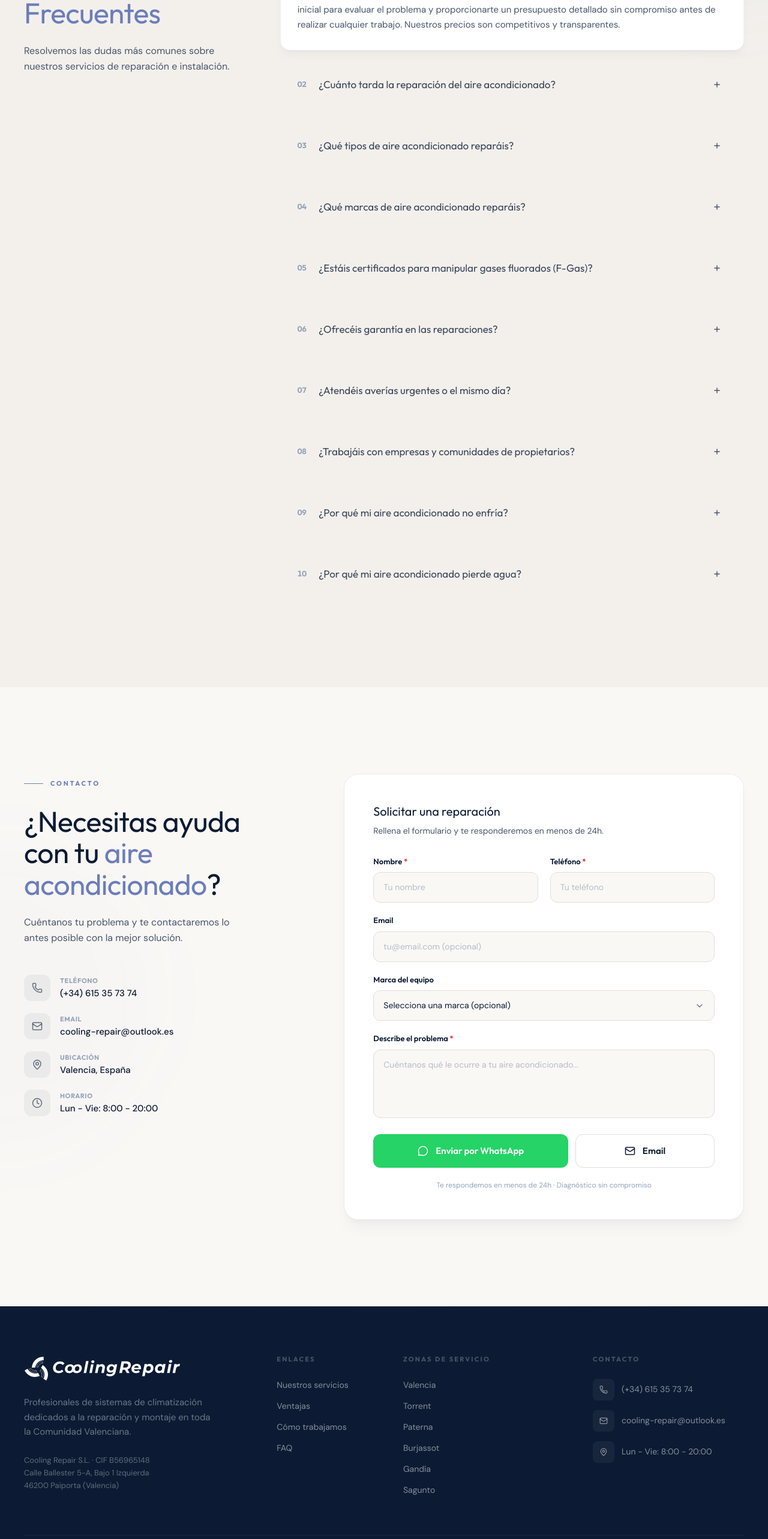
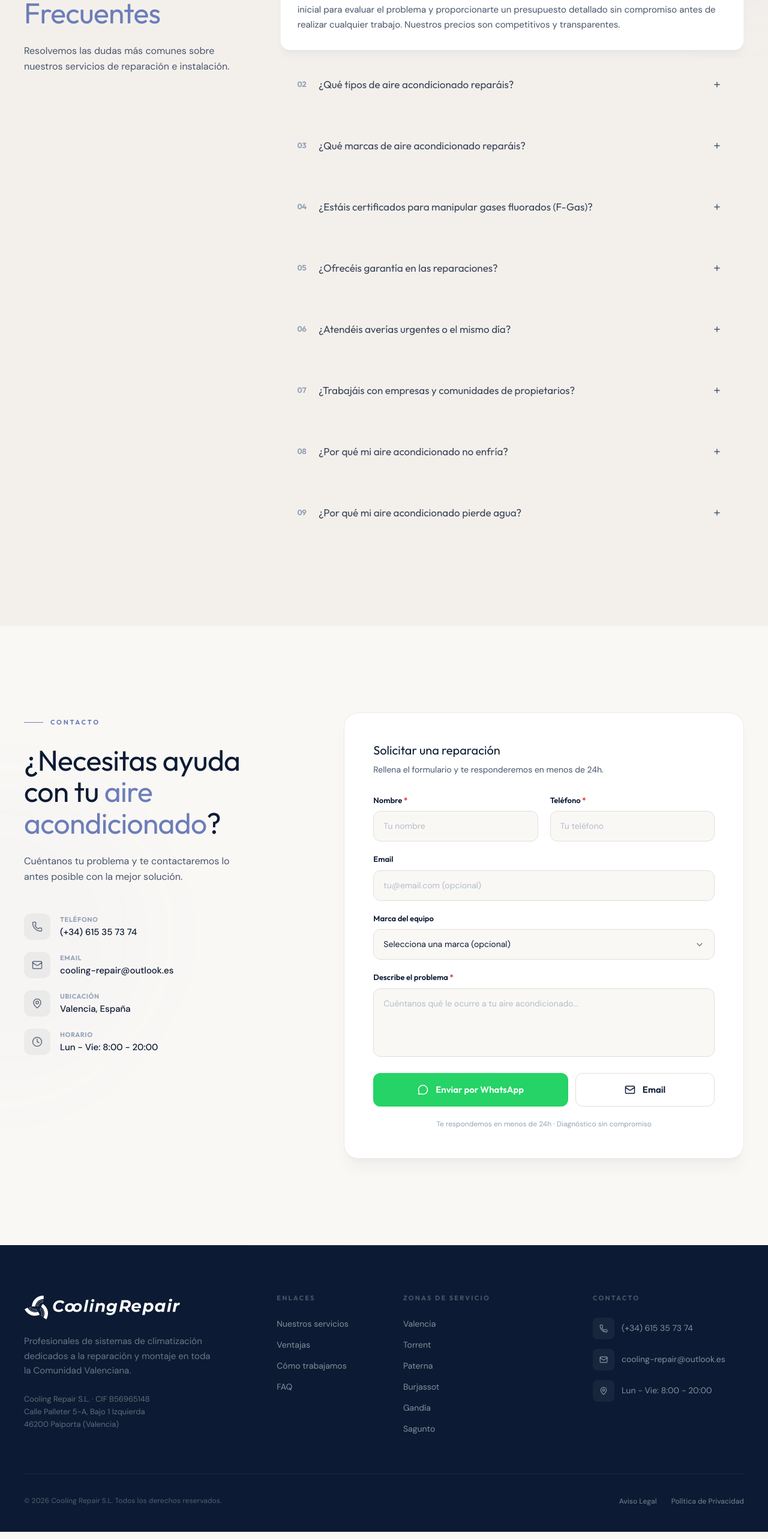
Before and after one commit to SamuelFriasNieto/cooling-repair-landing, a Next.js app: page / in a window 1280 px wide. Shown: the part 5080-7646 px from the top of the page at 60% size. Built offline with nearby package versions, Linux system fonts and the light colour scheme.

Commit message:
feat: qa padre maria

```diff
--- a/src/components/FAQ.tsx
+++ b/src/components/FAQ.tsx
@@ -9,11 +9,6 @@ const faqs = [
     question: "¿Cuánto cuesta reparar un aire acondicionado?",
     answer:
       "El coste de la reparación depende del tipo de avería y el modelo del equipo. Ofrecemos un diagnóstico inicial para evaluar el problema y proporcionarte un presupuesto detallado sin compromiso antes de realizar cualquier trabajo. Nuestros precios son competitivos y transparentes.",
-  },
-  {
-    question: "¿Cuánto tarda la reparación del aire acondicionado?",
-    answer:
-      "La mayoría de las reparaciones se completan en el mismo día de la visita. Para averías más complejas o que requieran piezas específicas, el plazo puede ser de 24 a 48 horas. Siempre te informamos del tiempo estimado antes de comenzar el trabajo.",
   },
   {
     question: "¿Qué tipos de aire acondicionado reparáis?",
--- a/src/components/Footer.tsx
+++ b/src/components/Footer.tsx
@@ -49,7 +49,7 @@ export default function Footer() {
             <address className="mt-6 not-italic text-[13px] text-white/35 leading-relaxed">
               Cooling Repair S.L. · CIF B56965148
               <br />
-              Calle Ballester 5-A, Bajo 1 Izquierda
+              Calle Palleter 5-A, Bajo 1 Izquierda
               <br />
               46200 Paiporta (Valencia)
             </address>
```
